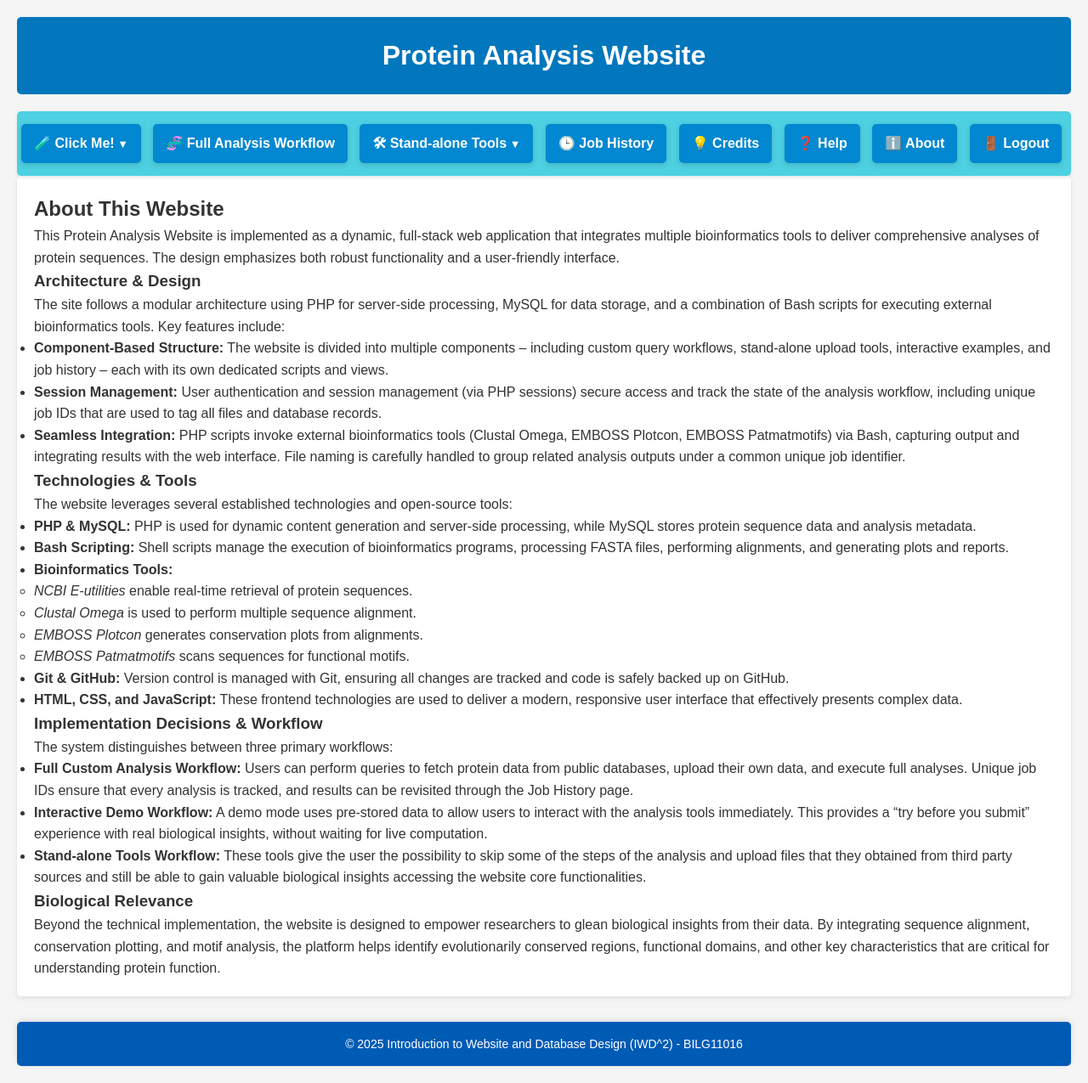
After one commit to justAle03/IWD2_Website, a PHP site: page /about.php in a window 1280 px wide. The commit adds this page. Shown: the whole page at 85% size. Run offline with PHP 8.4, Linux system fonts and the light colour scheme.

Commit message:
Actually final version of all code for website assessment

```diff
--- /dev/null
+++ b/about.php
@@ -0,0 +1,56 @@
+<?php
+session_start();
+include 'header.php';
+?>
+<h2>About This Website</h2>
+
+<p>
+    This Protein Analysis Website is implemented as a dynamic, full-stack web application that integrates multiple bioinformatics tools to deliver comprehensive analyses of protein sequences. The design emphasizes both robust functionality and a user-friendly interface.
+</p>
+
+<h3>Architecture & Design</h3>
+<p>
+    The site follows a modular architecture using PHP for server-side processing, MySQL for data storage, and a combination of Bash scripts for executing external bioinformatics tools. Key features include:
+</p>
+<ul>
+    <li><strong>Component-Based Structure:</strong> The website is divided into multiple components – including custom query workflows, stand-alone upload tools, interactive examples, and job history – each with its own dedicated scripts and views.</li>
+    <li><strong>Session Management:</strong> User authentication and session management (via PHP sessions) secure access and track the state of the analysis workflow, including unique job IDs that are used to tag all files and database records.</li>
+    <li><strong>Seamless Integration:</strong> PHP scripts invoke external bioinformatics tools (Clustal Omega, EMBOSS Plotcon, EMBOSS Patmatmotifs) via Bash, capturing output and integrating results with the web interface. File naming is carefully handled to group related analysis outputs under a common unique job identifier.</li>
+</ul>
+
+<h3>Technologies & Tools</h3>
+<p>
+    The website leverages several established technologies and open-source tools:
+</p>
+<ul>
+    <li><strong>PHP & MySQL:</strong> PHP is used for dynamic content generation and server-side processing, while MySQL stores protein sequence data and analysis metadata.</li>
+    <li><strong>Bash Scripting:</strong> Shell scripts manage the execution of bioinformatics programs, processing FASTA files, performing alignments, and generating plots and reports.</li>
+    <li><strong>Bioinformatics Tools:</strong>
+        <ul>
+            <li><em>NCBI E-utilities</em> enable real-time retrieval of protein sequences.</li>
+            <li><em>Clustal Omega</em> is used to perform multiple sequence alignment.</li>
+            <li><em>EMBOSS Plotcon</em> generates conservation plots from alignments.</li>
+            <li><em>EMBOSS Patmatmotifs</em> scans sequences for functional motifs.</li>
+        </ul>
+    </li>
+    <li><strong>Git & GitHub:</strong> Version control is managed with Git, ensuring all changes are tracked and code is safely backed up on GitHub.</li>
+    <li><strong>HTML, CSS, and JavaScript:</strong> These frontend technologies are used to deliver a modern, responsive user interface that effectively presents complex data.</li>
+</ul>
+
+<h3>Implementation Decisions & Workflow</h3>
+<p>
+    The system distinguishes between three primary workflows:
+</p>
+<ul>
+    <li><strong>Full Custom Analysis Workflow:</strong> Users can perform queries to fetch protein data from public databases, upload their own data, and execute full analyses. Unique job IDs ensure that every analysis is tracked, and results can be revisited through the Job History page.</li>
+    <li><strong>Interactive Demo Workflow:</strong> A demo mode uses pre‑stored data to allow users to interact with the analysis tools immediately. This provides a “try before you submit” experience with real biological insights, without waiting for live computation.</li>
+    <li><strong>Stand-alone Tools Workflow:</strong> These tools give the user the possibility to skip some of the steps of the analysis and upload files that they obtained from third party sources and still be able to gain valuable biological insights accessing the website core functionalities.
+</ul>
+
+
+<h3>Biological Relevance</h3>
+<p>
+    Beyond the technical implementation, the website is designed to empower researchers to glean biological insights from their data. By integrating sequence alignment, conservation plotting, and motif analysis, the platform helps identify evolutionarily conserved regions, functional domains, and other key characteristics that are critical for understanding protein function.
+</p>
+
+<?php include 'footer.php'; ?>
--- a/complib.php
+++ b/complib.php
@@ -31,8 +31,6 @@ session_start();
         }
         ?>
     </main>
-    <footer>
-        <p>&copy; <?php echo date("Y"); ?> Your Name</p>
-    </footer>
+<?php include 'footer.php'; ?>
 </body>
 </html>
--- a/credits.php
+++ b/credits.php
@@ -12,7 +12,7 @@ include 'header.php';
     <li>📊 <strong>EMBOSS Plotcon:</strong> Utilized to generate conservation plots from the sequence alignment, visually highlighting conserved regions.</li>
     <li>🔬 <strong>EMBOSS Patmatmotifs:</strong> Used for motif analysis to scan protein sequences for known functional domains.</li>
     <li>📝 <strong>HTML, PHP, MySQL and Bash Scripting:</strong> These technologies provide the backbone for the website’s analysis and data management.</li>
-    <li>💻 <strong>Git and GitHub:</strong> Employed for version control and to manage the project’s development history.</li>
+    <li>💻 <strong>Git and GitHub:</strong> Employed for version control and to manage the project’s development history. Link to GitHub repository (if you open it, you will see my full name): <a href="https://github.com/justAle03/IWD2_Website" target="_blank">GitHub</a> </li>
 </ul>
 
 <h3>Additional Code and Resource Credits</h3>
--- a/menuf.php
+++ b/menuf.php
@@ -20,4 +20,5 @@
 <a class="menu-button" href="job_history.php">🕒 Job History</a>
 <a class="menu-button" href="credits.php">💡 Credits</a>
 <a class="menu-button" href="help.php">❓ Help</a>
+<a class="menu-button" href="about.php">ℹ️ About</a>
 <a class="menu-button" href="p5.php">🚪 Logout</a>
```
Also changed, not shown: 2 other files.
